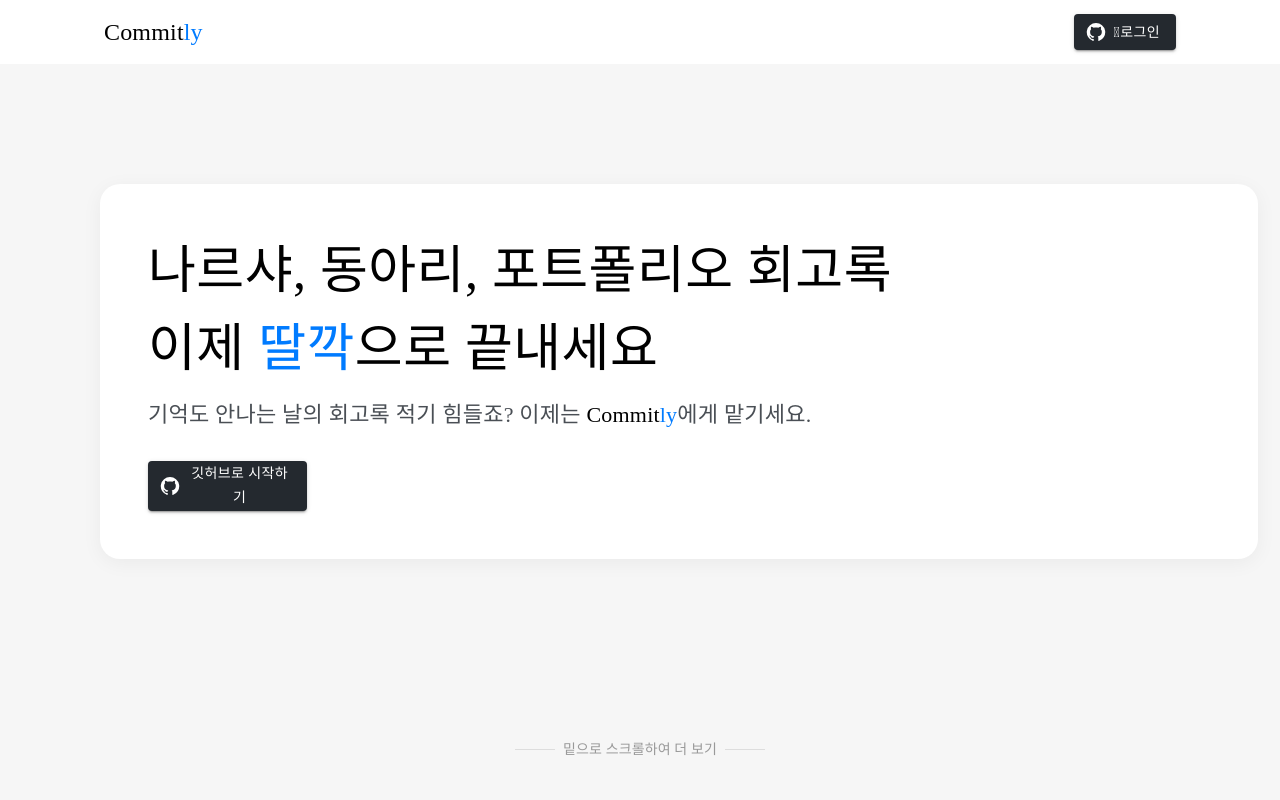
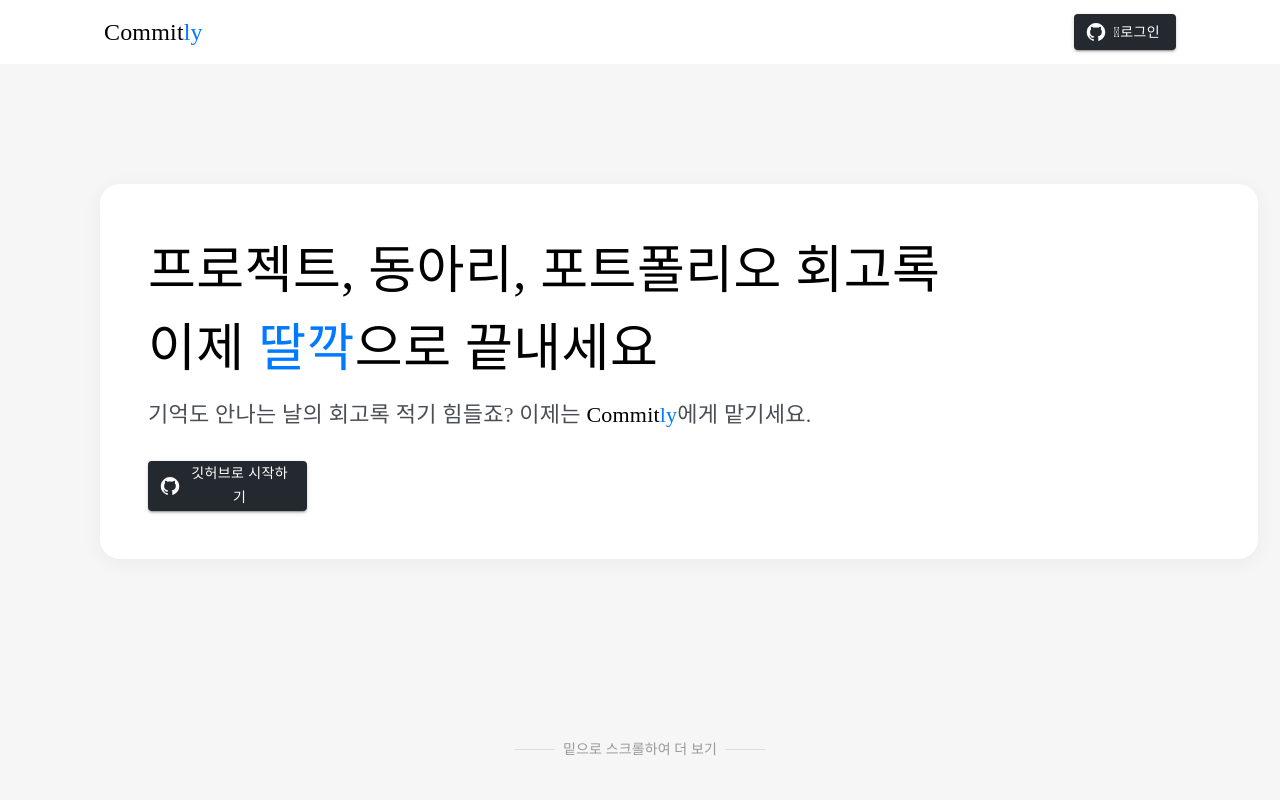
Before and after one commit to Commitly/commitly-web, a React (Create React App) app: page / in a window 1280 px wide. Shown: the top 800 px of the page. Built offline with nearby package versions, Linux system fonts and the light colour scheme; no server answers; a web font is replaced by a local one.

Commit message:
refactor: 나르샤 -> 프로젝트

```diff
--- a/src/pages/calender/CalendarPage.tsx
+++ b/src/pages/calender/CalendarPage.tsx
@@ -45,6 +45,7 @@ function CalendarPage() {
         formatDay={(locale, date) => date.toLocaleString('en', { day: 'numeric' })}
         value={value}
         calendarType="gregory"
+
         minDetail="month" // 상단 네비게이션에서 '월' 단위만 보이게 설정
         maxDetail="month" // 상단 네비게이션에서 '월' 단위만 보이게 설정
       className={'custom-calendar'}
--- a/src/pages/home/HomePage.tsx
+++ b/src/pages/home/HomePage.tsx
@@ -49,7 +49,7 @@ function HomePage() {
                 width: '90%',
                 boxShadow: '0px 4px 20px rgba(0, 0, 0, 0.05)'
               }}>
-              <Typography fontFamily={font.bold} fontSize={52}>나르샤, 동아리, 포트폴리오 회고록 <br />이제 <span style={{ color: theme.primary }}>딸깍</span>으로 끝내세요</Typography>
+              <Typography fontFamily={font.bold} fontSize={52}>프로젝트, 동아리, 포트폴리오 회고록 <br />이제 <span style={{ color: theme.primary }}>딸깍</span>으로 끝내세요</Typography>
               <Box sx={{ height: 10 }}></Box>
               <Typography fontFamily={font.bold} fontSize={22} sx={{ color: theme.textNormal }}>기억도 안나는 날의 회고록 적기 힘들죠? 이제는 <span style={{ color: theme.black, marginTop: 2 }}>Commit</span><span style={{ color: theme.primary }}>ly</span>에게 맡기세요.</Typography>
               <Box sx={{ height: 30 }}></Box>
```
